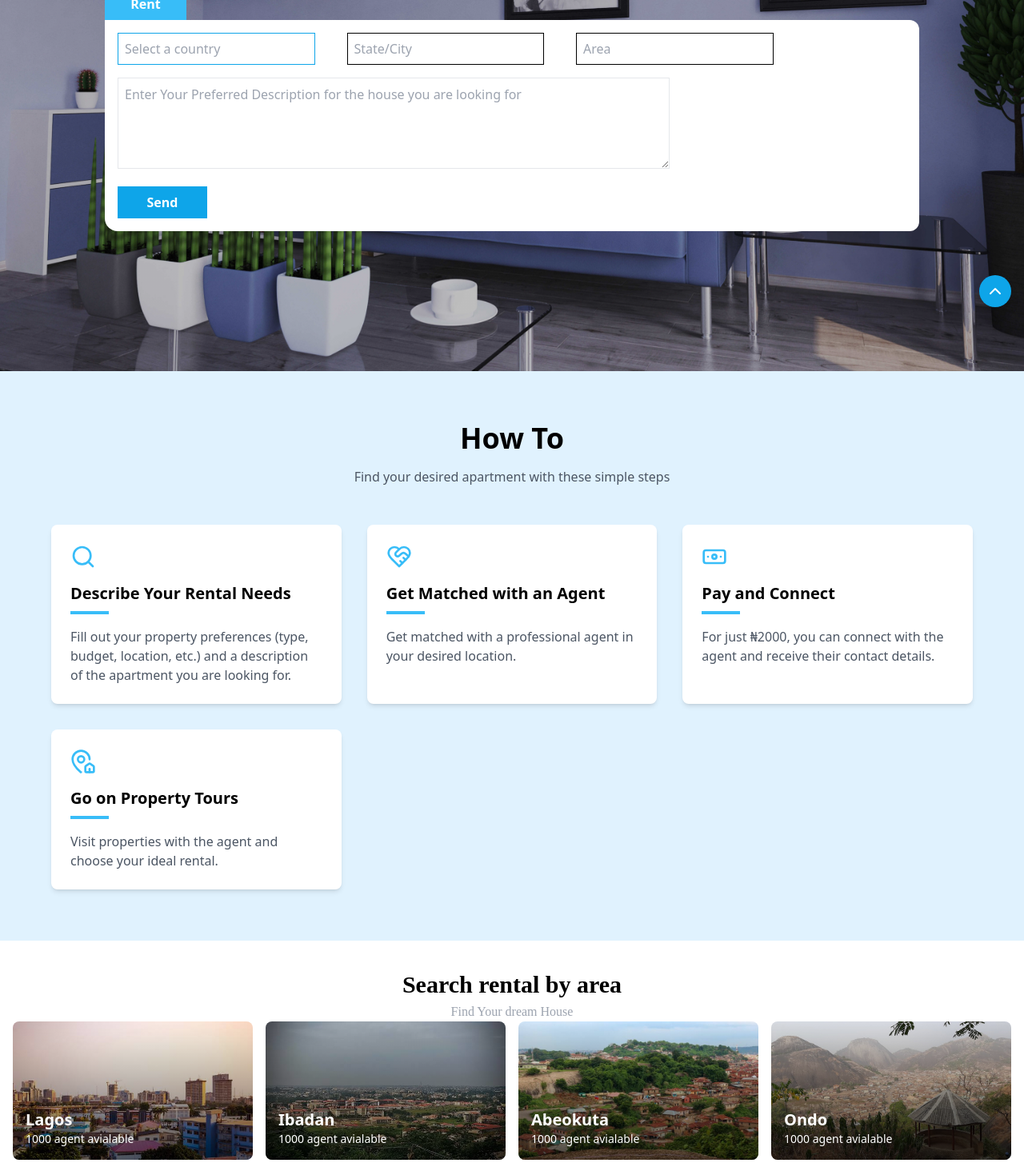
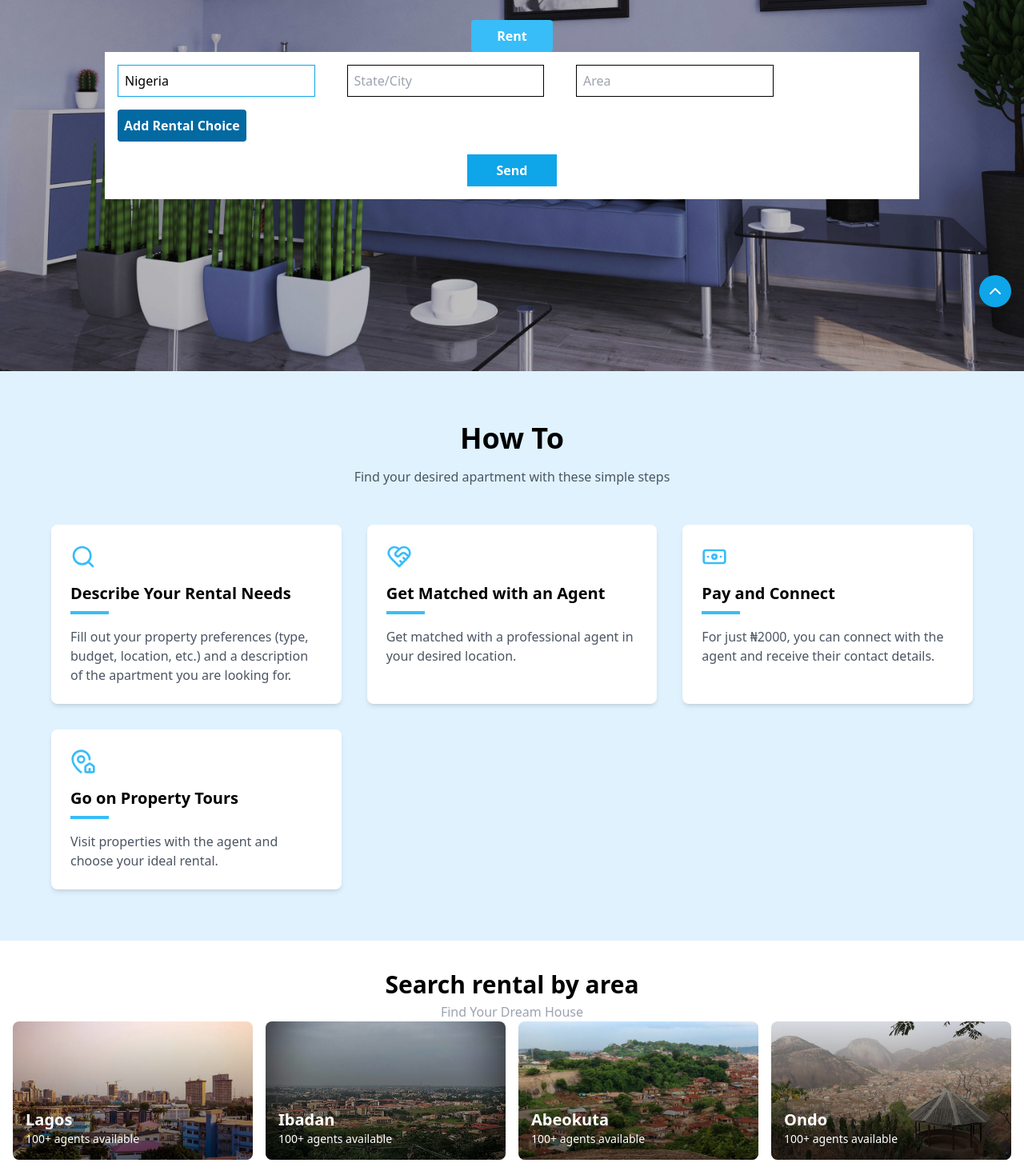
Before and after one commit to ajanixoxo/WakaAgent, a React (Vite) app in the folder frontend/: page / in a window 1280 px wide. Shown: the part 400-1864 px from the top of the page at 80% size. Built offline with nearby package versions, Linux system fonts and the light colour scheme; no server answers; a web font is replaced by a local one.

Commit message:
Added path

```diff
--- a/frontend/package.json
+++ b/frontend/package.json
@@ -23,8 +23,10 @@
     "react-dom": "^18.2.0",
     "react-hot-toast": "^2.4.1",
     "react-phone-number-input": "^3.4.8",
+    "react-redux": "^9.1.2",
     "react-router-dom": "^6.26.2",
     "react-slick": "^0.30.2",
+    "redux": "^5.0.1",
     "slick-carousel": "^1.8.1",
     "tailwindcss": "^3.4.13",
     "wakaagent": "file:.."
--- a/frontend/src/Components/Header.jsx
+++ b/frontend/src/Components/Header.jsx
@@ -12,7 +12,7 @@ const navigation = [
   { name: 'How To', href: '/#service', current: false },
   { name: 'Region', href: '/#region', current: false },
   // { name: 'Register User', href: '/register-user', current: false },
-  // { name: 'Register Agent', href: '/register-agent', current: false },
+  { name: 'Join Team', href: '/register-agent', current: false },
   { name: 'Contact', href: '/#contact', current: false },
 ]
 
@@ -114,8 +114,8 @@ function Header() {
 
 ) : (
   <div className="flex flex-col md:flex-row">
-    <Link to='/register-agent' className="text-xs md:text-md  mr-4 font-bold hover:text-gray-400">Agent Register</Link>
-    <Link to='/register-user' className=" text-sm md:text-md font-bold hover:text-gray-400">User Register</Link>
+    {/* <Link to='/register-agent' className="text-xs md:text-md  mr-4 font-bold hover:text-gray-400">Agent Register</Link>  */}
+    <Link to='/login' className=" text-sm md:text-[16px] bg-sky-400 rounded-md p-2 transition text-white font-bold hover:bg-sky-700">Login</Link>
   </div>
 )}
 
--- a/frontend/src/Pages/Home/Area.jsx
+++ b/frontend/src/Pages/Home/Area.jsx
@@ -1,58 +1,85 @@
-import React from 'react'
+/* eslint-disable react/prop-types */
+import React from 'react';
+import { useDispatch } from 'react-redux';
+
+import { setTitle } from '../../store/action';  // Import the action
+
+const scrollToTop = () => {
+  window.scrollTo({
+    top: 0,
+    behavior: 'smooth'
+  });
+};
+const AreaCard = ({ title, imageURL, agentList, delay }) => {
+  const dispatch = useDispatch();
+
+  // handleClick dispatches the title to Redux when a card is clicked
+  const handleClick = () => {
+    dispatch(setTitle(title));  // Dispatch the title on card click
+  };
+
+  return (
+    <div
+      className="relative overflow-hidden rounded-lg group"
+      data-aos="zoom-in"
+      data-aos-offset="200"
+      data-aos-delay={delay}
+      data-aos-duration="1000"
+      data-aos-easing="ease-in-out"
+      onClick={handleClick}  // Corrected onClick syntax
+    >
+     <div onClick={scrollToTop}> <img
+        alt={title}
+        width={600}
+        height={400}
+        src={imageURL}
+        className="object-cover w-full h-full transition-transform duration-300 group-hover:scale-110"
+      />
+      <div className="absolute inset-0 bg-gradient-to-t from-black/60 to-transparent" /></div>
+      <div className="absolute bottom-4 left-4 text-white">
+        <h3 className="text-xl font-bold">{title}</h3>
+        <p className="text-sm">{agentList} agents available</p>
+      </div>
+    </div>
+  );
+};
+
 function Area() {
   const areaDetails = [
-        { imageURL: '/assets/images/place/lagos.jpg', title: "Lagos", agentList: 1000, delay: "250" },
-        { imageURL: '/assets/images/place/ibadan.jpg', title: "Ibadan", agentList: 1000, delay: "350" },
-        { imageURL: '/assets/images/place/AB.jpg', title: "Abeokuta", agentList: 1000, delay: "450" },
-        { imageURL: '/assets/images/place/Ondo.jpg', title: "Ondo", agentList: 1000, delay: "550" },
-        { imageURL: '/assets/images/place/PH.jpg', title: "Port Harcourt", agentList: 1000, delay: "650" },
-        { imageURL: '/assets/images/place/Abuja.jpg', title: "Abuja", agentList: 1000, delay: "750 " },
-        { imageURL: '/assets/images/place/osun.jpg', title: "Osun", agentList: 1000, delay: "850" },
-        { imageURL: '/assets/images/place/ilorin.jpg', title: "ilorin", agentList: 1000, delay: "950 " },
-      ]
-    const AreaCard = (props) => (
-        <div className="relative overflow-hidden rounded-lg group" data-aos="zoom-in"
-          data-aos-offset="200"
-          data-aos-delay={props.delay}
-          data-aos-duration="1000"
-          data-aos-easing="ease-in-out">
-          <img
-            alt={props.title}
-            width={600}
-            height={400}
-            src={props.imageURL}
-
-            className="object-cover w-full h-full transition-transform duration-300 group-hover:scale-110"
-          />
-          <div className="absolute inset-0 bg-gradient-to-t from-black/60 to-transparent" />
-          <div className="absolute bottom-4 left-4 text-white">
-            <h3 className="text-xl font-bold">{props.title}</h3>
-            <p className="text-sm">{props.agentList} agent avialable</p>
-          </div>
-        </div>
-      )
+    { imageURL: '/assets/images/place/lagos.jpg', title: "Lagos", agentList: "100+", delay: "250" },
+    { imageURL: '/assets/images/place/ibadan.jpg', title: "Ibadan", agentList: "100+", delay: "350" },
+    { imageURL: '/assets/images/place/AB.jpg', title: "Abeokuta", agentList: "100+", delay: "450" },
+    { imageURL: '/assets/images/place/Ondo.jpg', title: "Ondo", agentList: "100+", delay: "550" },
+    { imageURL: '/assets/images/place/PH.jpg', title: "Port Harcourt", agentList: "100+", delay: "650" },
+    { imageURL: '/assets/images/place/Abuja.jpg', title: "Abuja", agentList: "100+", delay: "750" },
+    { imageURL: '/assets/images/place/osun.jpg', title: "Osun", agentList: "100+", delay: "850" },
+    { imageURL: '/assets/images/place/ilorin.jpg', title: "Ilorin", agentList: "100+", delay: "950" },
+  ];
 
   return (
-    <div className="container mx-auto px-4 py-8"
-        data-aos="zoom-in"
+    <div className="container mx-auto px-4 py-8" data-aos="zoom-in"
       data-aos-offset="200"
       data-aos-delay="150"
       data-aos-duration="1000"
       data-aos-easing="ease-in-out" id="region">
-        <div className="w-full msx-auto text-center">
-          <h1 className="text-[30px] text-black font-semibold h1">Search rental by area</h1>
-          <p className="text-gray-400 font-medium p">Find Your dream House</p>
+      <div className="w-full mx-auto text-center">
+        <h1 className="text-[30px] text-black font-semibold">Search rental by area</h1>
+        <p className="text-gray-400 font-medium">Find Your Dream House</p>
       </div>
 
       <div className="grid grid-cols-1 sm:grid-cols-2 md:grid-cols-3 lg:grid-cols-4 gap-4">
         {areaDetails.map((areaDetail, index) => (
-
-            <AreaCard key={index} imageURL={areaDetail.imageURL} title={areaDetail.title} agentList={areaDetail.agentList} />
+          <AreaCard
+            key={index}
+            imageURL={areaDetail.imageURL}
+            title={areaDetail.title}
+            agentList={areaDetail.agentList}
+            delay={areaDetail.delay}
+          />
         ))}
-
       </div>
     </div>
-  )
+  );
 }
 
-export default Area
+export default Area;
--- a/frontend/src/Pages/Home/Hero.jsx
+++ b/frontend/src/Pages/Home/Hero.jsx
@@ -1,15 +1,21 @@
 import React, {useState} from 'react'
-import {  } from 'lucide-react';
+import { useSelector } from 'react-redux';
+import { GetAreaState } from './../../store/GetArea';
 
 function Hero() {
-    const [selectedCountry, setSelectedCountry] = useState('');
-
+    const [selectedCountry, setSelectedCountry] = useState('Nigeria');
+    const [showRentalOptions, setShowRentalOptions] = useState(false); // Add state to toggle rental options visibility
+    const selectedTitle = useSelector((state) => state.selectedTitle);
     const handleCountryChange = (e) => {
         setSelectedCountry(e.target.value);
     };
+    const handleAddRentalChoice = () => {
+        setShowRentalOptions(!showRentalOptions); // Toggle visibility of rental options
+      };
+
   return (
 
-    <div className="hero w-full flex items-center justify-center  h-screen  bg-center bg-cover" id="/#"
+    <div className="hero w-full flex items-center justify-center  h-screen  bg-center bg-cover" id="hero"
     data-aos="zoom-in"
     data-aos-offset="200"
     data-aos-delay="50"
@@ -30,8 +36,8 @@ function Hero() {
               </p>
           </div>
           <form className="grid w-[100%] lg:w-[70%] p-4 ">
-              <div className="bg-sky-400 rounded-ss-2xl  lg:w-[10%] p-2 text-center text-white font-bold">Rent</div>
-              <div className="grid gap-4  p-2 md:p-4 bg-white w-full rounded-e-xl rounded-b-2xl">
+              <div className="bg-sky-400 rounded mx-auto lg:w-[10%] p-2 text-center text-white font-bold">Rent</div>
+              <div className="grid gap-4  p-2 md:p-4 bg-white w-full ">
                   <div className="flex flex-col w-[90%]  md:w-[50%] md:flex-row gap-10">
                       <div className=" border-sky-500 outline-sky-500 flex justify-center border w-[100%] lg:w-[50%] h-10 ">
                           <input
@@ -40,21 +46,15 @@ function Hero() {
                               value={selectedCountry}
                               onChange={handleCountryChange}
                               placeholder="Select a country"
+                              readOnly
                               className="w-full lg:w-[300px] focus:outline-sky-500 pl-2"
                           />
-                          <datalist id="countries">
-                              <option value="Nigeria" />
-                              <option value="Ghana" />
-                              <option value="Cotonu" />
-                              <option value="Togo" />
-                              {/* <option value="United Kingdom" /> */}
-                              {/* Add more countries as needed */}
-                          </datalist>
+
 
                       </div>
                       <div className=" border-black flex justify-center border w-[100%] lg:w-[50%] h-10">
                           <input type="text" placeholder='State/City'
-                              className="w-full lg:w-[300px] focus:outline-sky-500 pl-2" />
+                              className="w-full lg:w-[300px] focus:outline-sky-500 pl-2"  value={selectedTitle}/>
 
                       </div>
                       <div className=" border-black border flex justify-center w-[100%] lg:w-[50%] h-10">
@@ -65,9 +65,54 @@ function Hero() {
                   </div>
 
                   <div>
-                      <textarea type="text" placeholder='Enter Your Preferred Description for the house you are looking for' rows="4" className="border focus:outline-sky-500 p-2 w-full lg:w-[70%]" />
+                    <div onClick={handleAddRentalChoice} className="bg-sky-700 hover:bg-sky-800 w-max rounded text-white p-2 font-bold">
+                      Add Rental Choice
+                    </div>
+
+                      {/* <textarea type="text" placeholder='Enter Your Preferred Description for the house you are looking for' rows="4" className="border focus:outline-sky-500 p-2 w-full lg:w-[70%]" /> */}
                   </div>
-                  <button type="submit" className="bg-sky-500 hover:bg-sky-800 w-28 text-white p-2 font-bold"
+                  {showRentalOptions && (
+              <div className="mt-4 p-4 bg-gray-100 border rounded-md grid gap-4">
+                <div className="grid gap-2">
+                  <h3 className="font-bold">Max and Minimum Price</h3>
+                  <input type="text" placeholder="Enter price range" className="p-2 border w-full lg:w-[70%]" />
+                </div>
+
+                <div className="grid gap-2">
+                  <h3 className="font-bold">Bedroom Amount</h3>
+                  <select className="p-2 border w-full lg:w-[70%]">
+                    <option value="1">1 Bedroom</option>
+                    <option value="2">2 Bedrooms</option>
+                    <option value="3">3 Bedrooms</option>
+                    <option value="4">4 Bedrooms</option>
+                    <option value="5">5 Bedrooms</option>
+                  </select>
+                </div>
+
+                <div className="grid gap-2">
+                  <h3 className="font-bold">Type of Rental</h3>
+                  <select className="p-2 border w-full lg:w-[70%]">
+                    <option value="apartment">Apartment</option>
+                    <option value="selfcon">Self-Contained</option>
+                    <option value="office">Office</option>
+                    <option value="shop">Shop</option>
+                    <option value="flat">Flat</option>
+                  </select>
+                </div>
+
+                <div className="grid gap-2">
+                  <h3 className="font-bold">Furnishing</h3>
+                  <select className="p-2 border w-full lg:w-[70%]">
+                    <option value="fully-furnished">Fully Furnished</option>
+                    <option value="semi-furnished">Semi-Furnished</option>
+                    <option value="unfurnished">Unfurnished</option>
+                  </select>
+                </div>
+
+                {/* Add more options as needed */}
+              </div>
+            )}
+                  <button type="submit" className="bg-sky-500 hover:bg-sky-800 w-28 text-white p-2 font-bold mx-auto"
                   >Send</button>
 
               </div>
--- a/frontend/src/main.jsx
+++ b/frontend/src/main.jsx
@@ -1,14 +1,18 @@
 import React from 'react'
 import ReactDOM from 'react-dom/client'
 import App from './App.jsx'
+import { Provider } from 'react-redux';
+import { store } from './store/stateStore.jsx';
 import { BrowserRouter } from 'react-router-dom'
 import './index.css'
 
 ReactDOM.createRoot(document.getElementById('root')).render(
   <React.StrictMode>
+    <Provider store={store}>
     <BrowserRouter>
       <App />
     </BrowserRouter>
+    </Provider>
 
   </React.StrictMode>,
 )
--- /dev/null
+++ b/frontend/src/store/GetArea.jsx
@@ -0,0 +1,4 @@
+export  const GetAreaState = (state) => {
+    console.log(state)
+     return state
+  }
--- /dev/null
+++ b/frontend/src/store/action.jsx
@@ -0,0 +1,4 @@
+export const setTitle = (title) => ({
+    type: 'SET_TITLE',
+    payload: title,
+  });
```
Also changed, not shown: frontend/src/store/stateStore.jsx (added, +25 -0 lines), 1 other file (tests, documents, lock files or other folders). Lines whose indentation alone changed are shown as unchanged.
